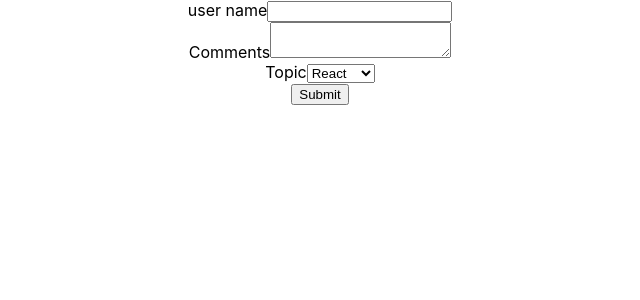
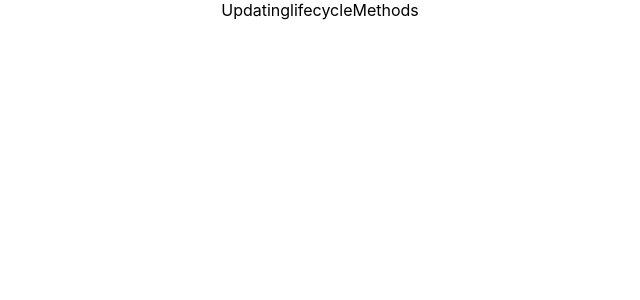
Before and after one commit to Martin023/start-react, a React (Create React App) app: page / in a window 1280 px wide. Shown: the top 300 px of the page, without its empty margins (320-960 px from the left). Built offline with nearby package versions, Linux system fonts and the light colour scheme.

Commit message:
update lifecycle methods

```diff
--- a/src/App.js
+++ b/src/App.js
@@ -14,7 +14,8 @@ import NameList from './components/NameList';
 import Stylesheet from './components/Stylesheet';
 import InlineStyling from './components/InlineStyling';
 import Form from './components/Form';
-
+import LifecycleMount from './components/LifecycleMount';
+import UpdatinglifecycleMethods from './components/UpdatinglifecycleMethods';
 
 function App() {
   return (
@@ -51,7 +52,8 @@ function App() {
 
       {/* <Stylesheet></Stylesheet> */}
       {/* <InlineStyling/> */}
-      <Form/>
+      {/* <Form/> */}
+     <UpdatinglifecycleMethods/>
 
     </div>
   );
--- a/src/components/LifecycleMount.js
+++ b/src/components/LifecycleMount.js
@@ -10,7 +10,7 @@ class LifecycleMount extends Component {
       }
       console.log('contructor mount method')
     }
-//static keyword ust be included or the method will be ignored
+//static keyword must be included or the method will be ignored
     static getDerivedStateFromProps(props,state) {
         console.log('the get derived from state static method')
     }
--- /dev/null
+++ b/src/components/UpdatinglifecycleMethods.js
@@ -0,0 +1,11 @@
+import React, { Component } from 'react'
+
+class UpdatinglifecycleMethods extends Component {
+  render() {
+    return (
+      <div>UpdatinglifecycleMethods</div>
+    )
+  }
+}
+
+export default UpdatinglifecycleMethods
```
